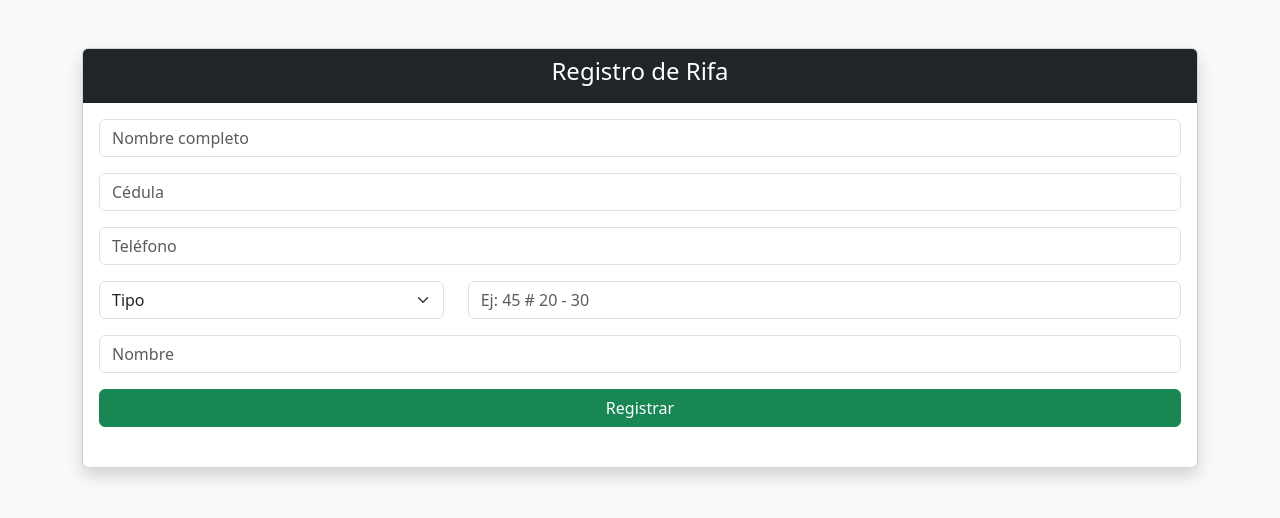
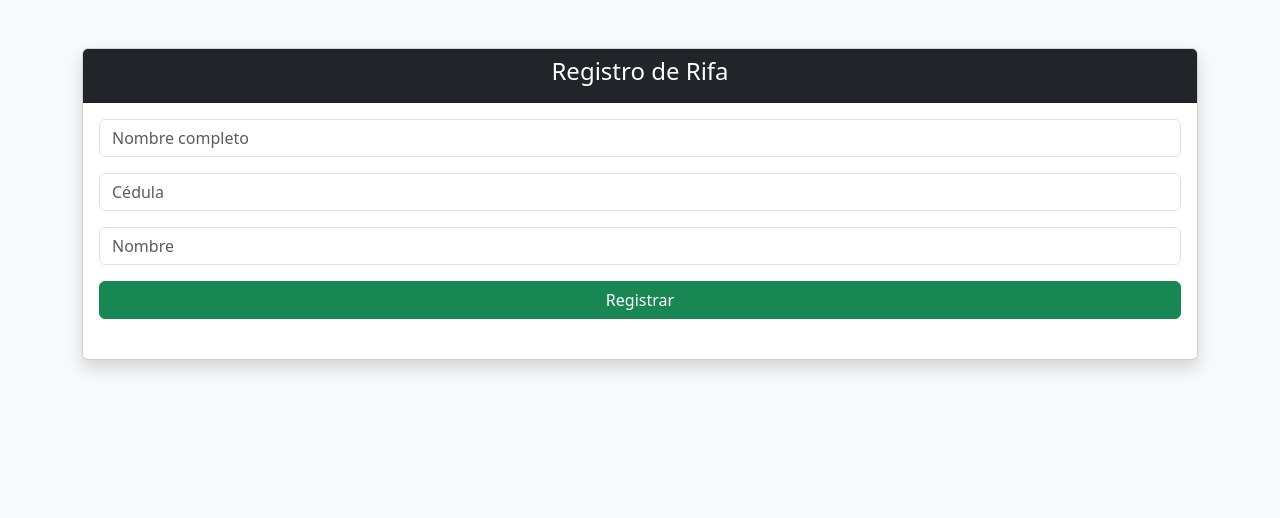
Before and after one commit to DanielGarciacha/Reunion, a Flask app: page / in a window 1280 px wide. Shown: the top 518 px of the page. Run offline with Flask 3, Linux system fonts and the light colour scheme.

Commit message:
Fix HTML structure and remove unnecessary lines

```diff
--- a/templates/index.html
+++ b/templates/index.html
@@ -25,26 +25,10 @@
                     <input type="number" name="cedula" class="form-control" placeholder="Cédula" required>
                 </div>
 
-                <div class="mb-3">
-                    <input type="number" name="telefono" class="form-control" placeholder="Teléfono" required>
-                </div>
 
-                <div class="row mb-3">
-                    <div class="col-4">
-                        <select name="tipo_direccion" class="form-select" required>
-                            <option value="">Tipo</option>
-                            <option value="Calle">Calle</option>
-                            <option value="Carrera">Carrera</option>
-                        </select>
-                    </div>
 
-                    <div class="col-8">
-                        <input type="text" name="numero_direccion"
-                               class="form-control"
-                               placeholder="Ej: 45 # 20 - 30"
-                               required>
-                    </div>
-                </div>
+
+
 
                 <div class="mb-3">
                     <input type="lider" name="lider" class="form-control" placeholder="Nombre" required>
```
